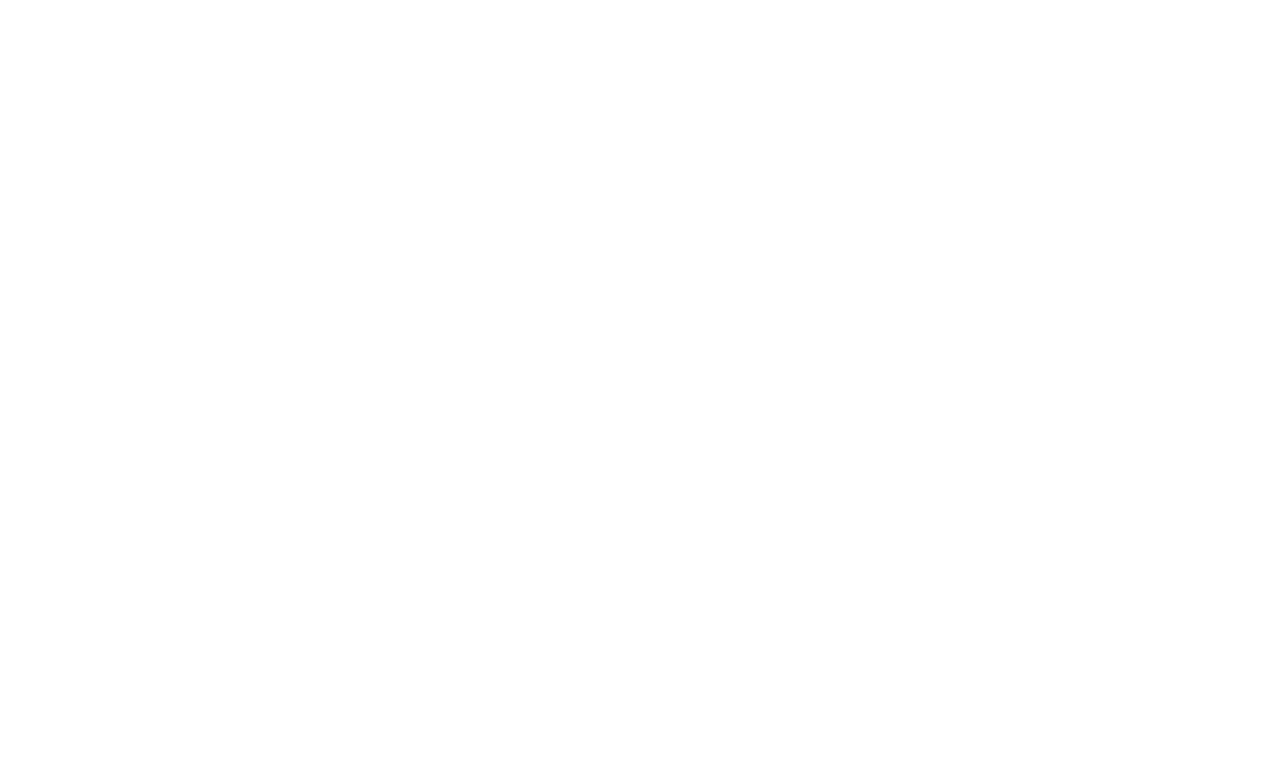
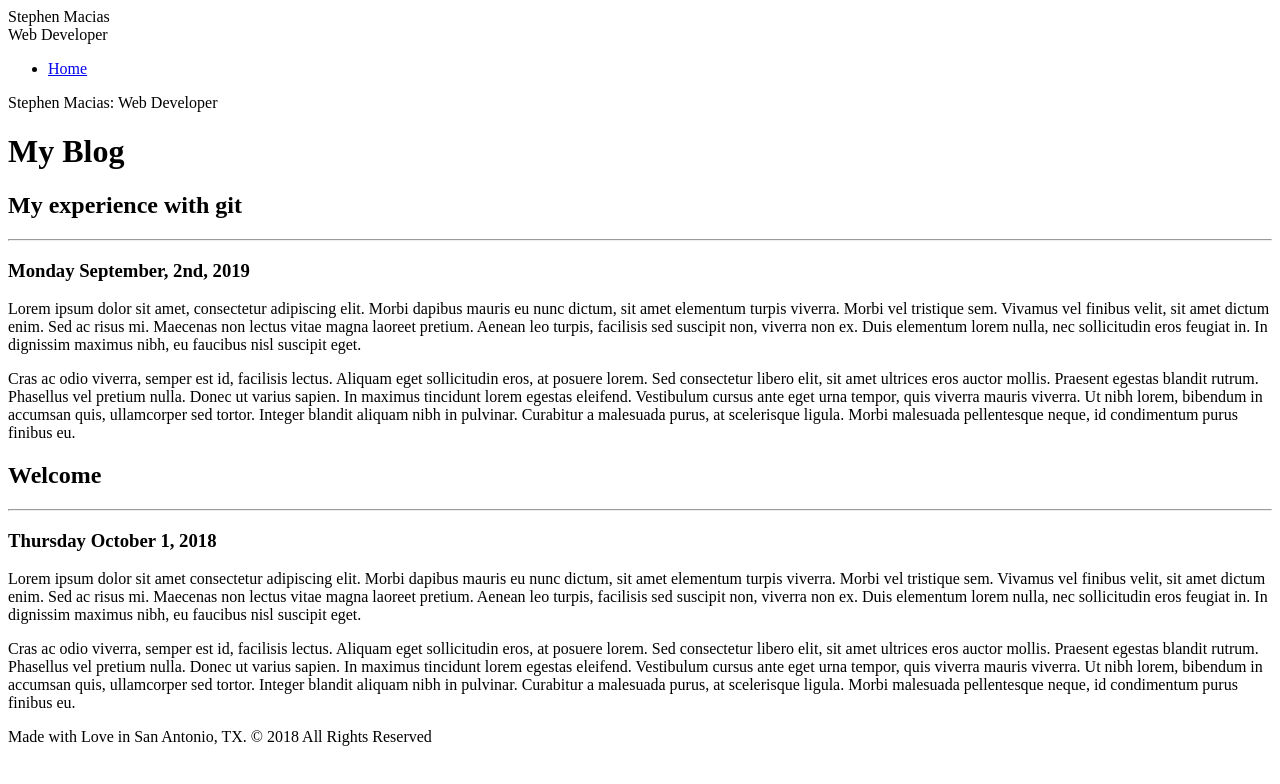
Before and after one commit to StephenM07/personal-blog, a plain HTML site: page index.html in a window 1280 px wide. Drawn offline with Linux system fonts and the light colour scheme.

Commit message:
Add required HTML elements to the bolg page skeleton

```diff
--- a/index.html
+++ b/index.html
@@ -7,6 +7,75 @@
     <title>Stephen M - Web Devloper</title>
   </head>
   <body>
+    <div class="parent">
+      <div class="wrapper">
+        <nav>
+          <div class="inner-wrap">
+            <div class="site-header">Stephen Macias</div>
+            <div class="site-subheader">Web Developer</div>
+            <ul class="site-navigation">
+              <li><a href="index.html">Home</a></li>
+            </ul>
+          </div>
+        </nav>
 
+
+        <main>
+          <div class="menu">
+            <div class="menu-icon" id="sidebarcollapse">
+              <span class="mobile-header">Stephen Macias: Web Developer</span>
+            </div>
+          </div>
+
+
+            <h1>My Blog</h1>
+            <article>
+              <h2>My experience with git</h2>
+              <hr />
+              <h3>Monday September, 2nd, 2019</h3>
+              <p>
+               Lorem ipsum dolor sit amet, consectetur adipiscing elit. Morbi dapibus mauris eu nunc
+               dictum, sit amet elementum turpis viverra. Morbi vel tristique sem. Vivamus vel finibus velit, sit amet
+               dictum enim. Sed ac risus mi. Maecenas non lectus vitae magna laoreet pretium. Aenean leo turpis, facilisis
+               sed suscipit non, viverra non ex. Duis elementum lorem nulla, nec sollicitudin eros feugiat in. In
+               dignissim maximus nibh, eu faucibus nisl suscipit eget.
+             </p>
+             <p>
+               Cras ac odio viverra, semper est id, facilisis lectus. Aliquam eget sollicitudin eros, at posuere lorem.
+               Sed consectetur libero elit, sit amet ultrices eros auctor mollis. Praesent egestas blandit rutrum. Phasellus vel pretium nulla. Donec ut varius sapien. In maximus tincidunt lorem egestas eleifend. Vestibulum cursus ante
+               eget urna tempor, quis viverra mauris viverra. Ut nibh lorem, bibendum in accumsan quis, ullamcorper sed
+               tortor. Integer blandit aliquam nibh in pulvinar. Curabitur a malesuada purus, at scelerisque ligula. Morbi
+               malesuada pellentesque neque, id condimentum purus finibus eu.
+             </p>
+            </article>
+            <article>
+             <h2>Welcome</h2>
+             <hr />
+             <h3>Thursday October 1, 2018</h3>
+             <p>
+               Lorem ipsum dolor sit amet consectetur adipiscing elit. Morbi dapibus mauris eu nunc
+               dictum, sit amet elementum turpis viverra. Morbi vel tristique sem. Vivamus vel finibus velit, sit amet
+               dictum enim. Sed ac risus mi. Maecenas non lectus vitae magna laoreet pretium. Aenean leo turpis, facilisis
+               sed suscipit non, viverra non ex. Duis elementum lorem nulla, nec sollicitudin eros feugiat in. In
+               dignissim
+               maximus nibh, eu faucibus nisl suscipit eget.
+             </p>
+             <p>
+               Cras ac odio viverra, semper est id, facilisis lectus. Aliquam eget sollicitudin eros, at posuere lorem.
+               Sed
+               consectetur libero elit, sit amet ultrices eros auctor mollis. Praesent egestas blandit rutrum. Phasellus
+               vel
+               pretium nulla. Donec ut varius sapien. In maximus tincidunt lorem egestas eleifend. Vestibulum cursus ante
+               eget urna tempor, quis viverra mauris viverra. Ut nibh lorem, bibendum in accumsan quis, ullamcorper sed
+               tortor. Integer blandit aliquam nibh in pulvinar. Curabitur a malesuada purus, at scelerisque ligula. Morbi
+               malesuada pellentesque neque, id condimentum purus finibus eu.
+             </p>
+            </article>
+            <footer>
+              Made with Love in San Antonio, TX. © 2018 All Rights Reserved
+            </footer>
+        </main>
+      </div>
+    </div>
   </body>
 </html>
```
Lines whose indentation alone changed are shown as unchanged.
